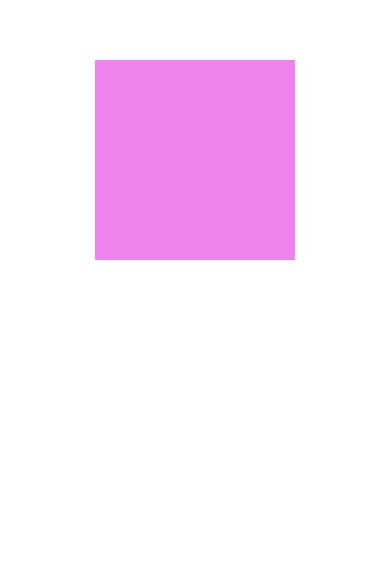
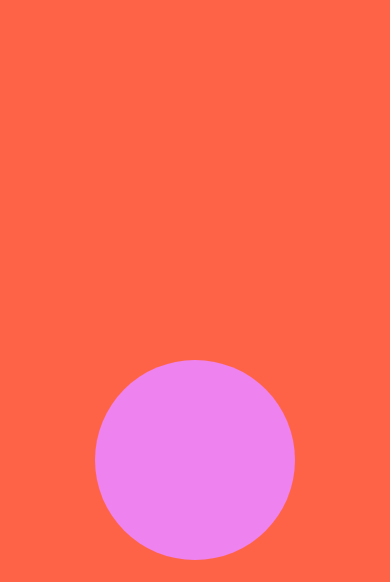
Before and after one commit to zpdl95/langApp, a React Native app: screen / in a window 390 px wide. Shown: the part 262-844 px from the top of the page. Built offline with nearby package versions, Linux system fonts and the light colour scheme.

Commit message:
#4.6 Interpolation

```diff
--- a/App.js
+++ b/App.js
@@ -1,14 +1,15 @@
 import React, { useRef, useState } from "react";
-import { Animated, TouchableOpacity } from "react-native";
+import { Animated } from "react-native";
 import styled from "styled-components/native";
 
 const Container = styled.View`
   flex: 1;
   justify-content: center;
   align-items: center;
+  background-color: tomato;
 `;
 
-const Box = styled.View`
+const Box = styled.Pressable`
   background-color: violet;
   width: 200px;
   height: 200px;
@@ -21,21 +22,36 @@ export default function App() {
   /* 애니메이션에 들어갈 값은 Animated로 만든다 */
   /* Animated로 만든 값은 직접변경하지 않는다  */
   /* 모든 컴포넌트에 애니메이션을 만들 수 없다 */
-  /* useRef()는 다시 렌더링 될때마다 초기값으로 돌아가길 원하지 않는 value값을 기억함 */
-  const Y = useRef(new Animated.Value(0)).current;
+  /* useRef()는 다시 렌더링 될때마다 초기값으로 돌아가길 원하지 않는 value값을 기억함 .current속성을 가진 값에 넣어줌 */
+  const Y_POSITION = useRef(new Animated.Value(300)).current;
   const toggleUp = () => setUp((prev) => !prev);
   const moveUp = () => {
-    Animated.timing(Y, {
-      toValue: up ? 200 : -200 /* Value가 얼만큼 커지거나 작아질지 선택 */,
+    Animated.timing(Y_POSITION, {
+      toValue: up ? 300 : -300 /* Value가 얼만큼 커지거나 작아질지 선택 */,
       useNativeDriver: true /* 애니메이션의 동작을 native가 관리함. 매초마다 native쪽으로 정보를 보내줄 필요가 없다 */,
+      duration: 3000,
     }).start(toggleUp);
   };
-  console.log("fdfd");
+  /* interpolate = 보간법: 두 지점을 주면 그 가운데 있는 지점을 추정하는것 */
+  const opacityValue = Y_POSITION.interpolate({
+    inputRange: [-300, 0, 300] /* interpolate로 받을 Y_POSITION값 */,
+    outputRange: [1, 0, 1] /* interpolate로 출력할 Y_POSITION값 */,
+  });
+  const borderRadius = Y_POSITION.interpolate({
+    inputRange: [-300, 0, 300],
+    outputRange: [100, 0, 100],
+  });
+
   return (
     <Container>
-      <TouchableOpacity onPress={moveUp}>
-        <AnimatedBox style={{ transform: [{ translateY: Y }] }} />
-      </TouchableOpacity>
+      <AnimatedBox
+        onPress={moveUp}
+        style={{
+          borderRadius,
+          opacity: opacityValue,
+          transform: [{ translateY: Y_POSITION }],
+        }}
+      ></AnimatedBox>
     </Container>
   );
 }
```
